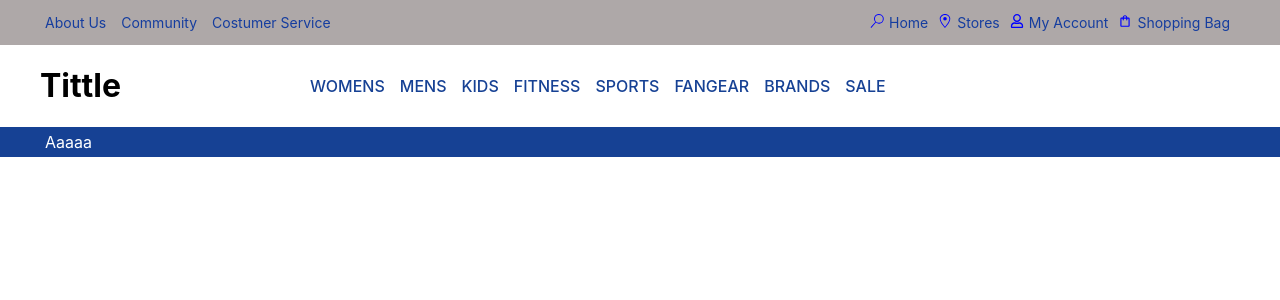
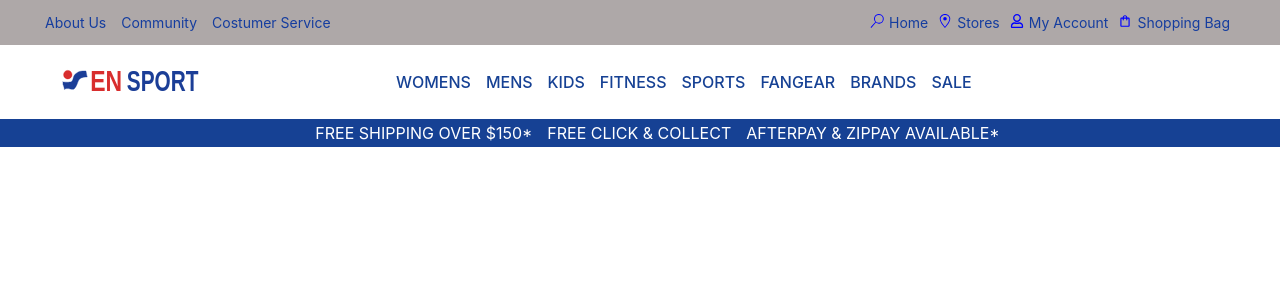
Before and after one commit to BlendT/E-commerce, a React (Create React App) app: page / in a window 1280 px wide. Shown: the top 300 px of the page. Built offline with nearby package versions, Linux system fonts and the light colour scheme.

Commit message:
finished header

```diff
--- a/src/components/Header/Header.js
+++ b/src/components/Header/Header.js
@@ -1,8 +1,9 @@
 import classes from "./Header.module.css";
-import { VscSearch, VscLocation } from "react-icons/vsc";
+import { VscSearch } from "react-icons/vsc";
 import { GoLocation } from "react-icons/go";
 import { FaRegUser } from "react-icons/fa";
 import { MdOutlineShoppingBag } from "react-icons/md";
+import { ReactComponent as Logo } from "../../assets/headerLogo.svg";
 
 const Header = () => {
   return (
@@ -45,8 +46,10 @@ const Header = () => {
         </header>
       </div>
       <div className={classes["middle-content"]}>
-        <div className={classes.title}>
-          <h1>Tittle</h1>
+        <div className={classes.tittle}>
+          <a href="/">
+            <Logo />
+          </a>
         </div>
         <div className={classes.category}>
           <nav>
@@ -83,7 +86,13 @@ const Header = () => {
         <nav>
           <ul>
             <li>
-              <a href="/">aaaaa</a>
+              <a href="/">FREE SHIPPING OVER $150*</a>
+            </li>
+            <li>
+              <a href="/">FREE CLICK & COLLECT</a>
+            </li>
+            <li>
+              <a href="/">AFTERPAY & ZIPPAY AVAILABLE*</a>
             </li>
           </ul>
         </nav>
--- a/src/components/Header/Header.module.css
+++ b/src/components/Header/Header.module.css
@@ -13,6 +13,12 @@
   display: flex;
   justify-content: space-between;
   padding-inline-end: 40px;
+}
+
+.tittle {
+  width: 167px;
+  height: 101px;
+  margin-top: -27px;
 }
 
 .header ul,
@@ -57,11 +63,14 @@
 
 .offers {
   background-color: #164194 !important;
-  height: 30px;
   display: flex;
   align-items: center;
+  justify-content: space-around;
 }
 
 .offers a {
   color: white;
 }
+.offers ul {
+  margin: 4px;
+}
```
Also changed, not shown: src/assets/headerLogo.svg (added).
